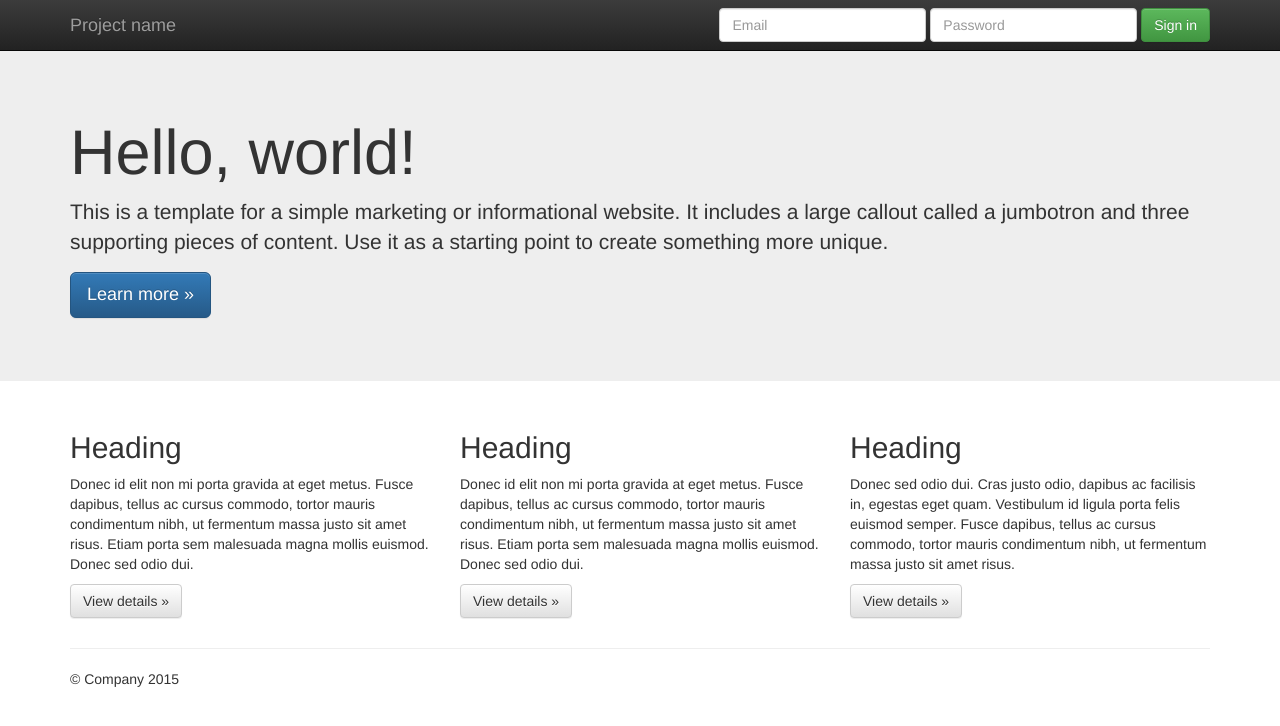
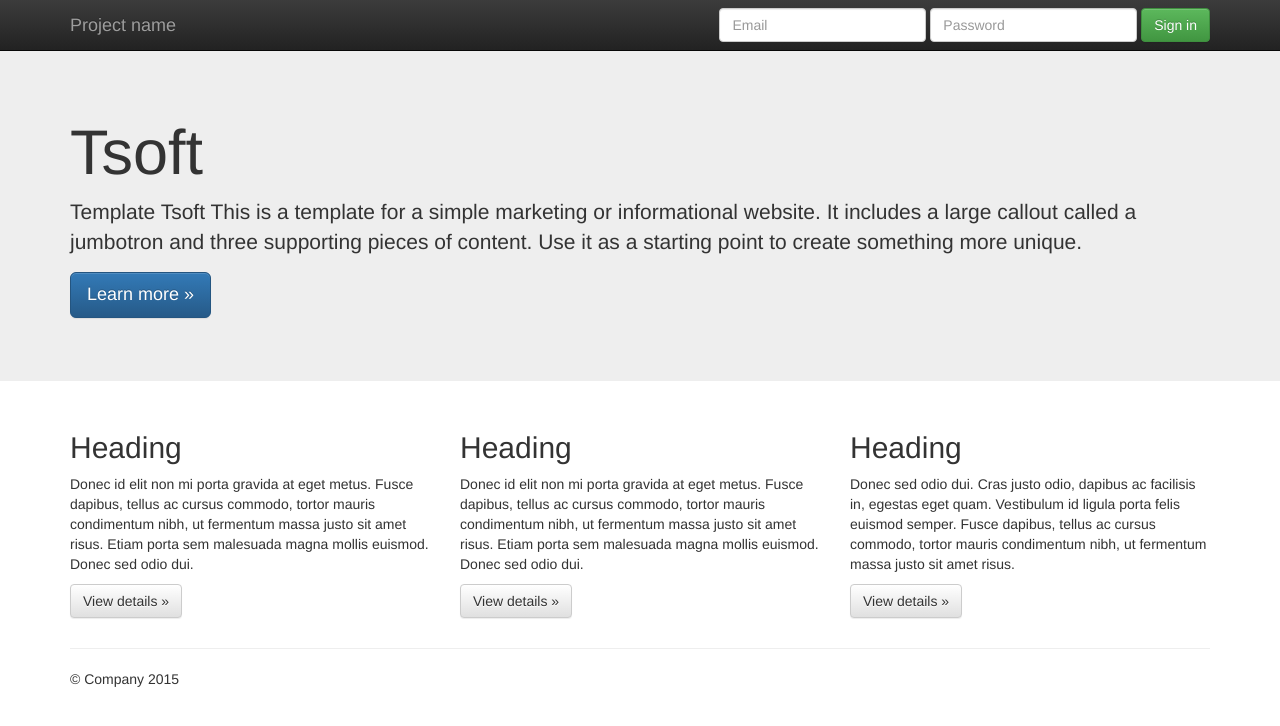
Before and after one commit to gabrielduarte77/CursoGitSantander, a plain HTML site: page index.html in a window 1280 px wide. Drawn offline with nearby package versions, Linux system fonts and the light colour scheme.

Commit message:
actualizacion index.html

```diff
--- a/index.html
+++ b/index.html
@@ -55,8 +55,8 @@
     <!-- Main jumbotron for a primary marketing message or call to action -->
     <div class="jumbotron">
       <div class="container">
-        <h1>Hello, world!</h1>
-        <p>This is a template for a simple marketing or informational website. It includes a large callout called a jumbotron and three supporting pieces of content. Use it as a starting point to create something more unique.</p>
+        <h1>Tsoft</h1>
+        <p>Template Tsoft This is a template for a simple marketing or informational website. It includes a large callout called a jumbotron and three supporting pieces of content. Use it as a starting point to create something more unique.</p>
         <p><a class="btn btn-primary btn-lg" href="#" role="button">Learn more &raquo;</a></p>
       </div>
     </div>
```
